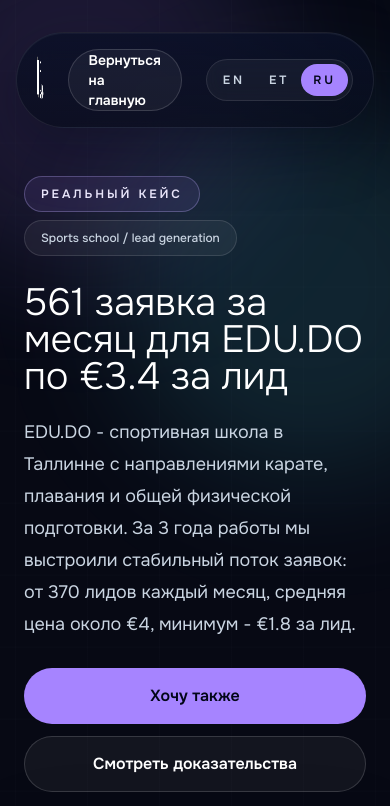
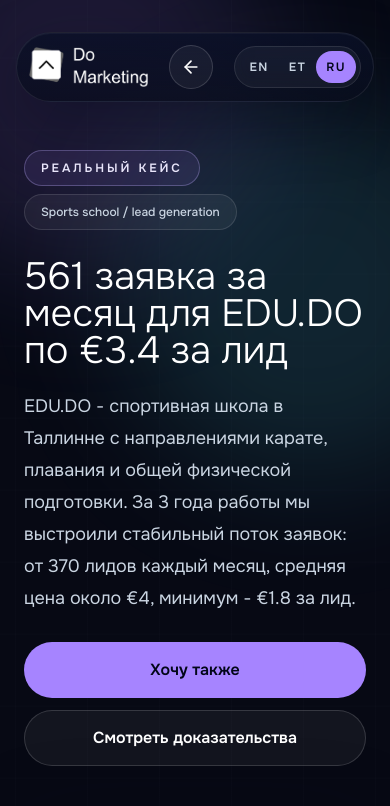
Before and after one commit to ignatevako-ko/site, a Next.js app: page /cases/edu-do in a window 390 px wide. Shown: the top 806 px of the page. Built offline with nearby package versions, Linux system fonts and the light colour scheme.

Commit message:
Fix EDU.DO mobile header

```diff
--- a/src/app/cases/edu-do/page.tsx
+++ b/src/app/cases/edu-do/page.tsx
@@ -2,7 +2,6 @@ import type { Metadata } from "next";
 import Image from "next/image";
 import Link from "next/link";
 import type { ReactNode } from "react";
-import { BrandLogo } from "@/components/brand-logo";
 import { SiteFooter } from "@/components/site-footer";
 import { siteContent } from "@/data/site-content";
 
@@ -224,16 +223,38 @@ export default function EduDoCasePage() {
 
       <div className="relative z-10 mx-auto w-full max-w-7xl px-6 py-8 lg:px-10">
         <header className="sticky top-0 z-50 -mx-2 px-0 pt-0">
-          <div className="glass-shell mx-auto flex w-full max-w-7xl items-center justify-between gap-6 rounded-full px-5 py-4 lg:px-8">
-            <Link href="/ru" aria-label="Do.Marketing home">
-              <BrandLogo compact />
+          <div className="glass-shell mx-auto flex w-full max-w-7xl items-center justify-between gap-2 rounded-full px-3 py-3 sm:gap-4 sm:px-5 lg:gap-6 lg:px-8 lg:py-4">
+            <Link href="/ru" aria-label="Do.Marketing home" className="shrink-0">
+              <Image
+                src="/brand/logo-white-site-cropped.png"
+                alt="Do.Marketing"
+                width={165}
+                height={55}
+                priority
+                className="block h-10 w-auto sm:h-12 lg:h-[3.375rem]"
+                sizes="(max-width: 640px) 124px, 165px"
+              />
             </Link>
 
             <Link
               href="/ru"
-              className="inline-flex min-h-11 items-center justify-center rounded-full border border-white/15 bg-white/5 px-5 text-sm font-semibold text-white transition hover:border-violet-300/60 hover:bg-white/10"
+              aria-label="Вернуться на главную"
+              title="Вернуться на главную"
+              className="inline-flex h-11 w-11 shrink-0 items-center justify-center rounded-full border border-white/15 bg-white/5 text-white transition hover:border-violet-300/60 hover:bg-white/10"
             >
-              Вернуться на главную
+              <svg
+                aria-hidden="true"
+                viewBox="0 0 24 24"
+                className="h-5 w-5"
+                fill="none"
+                stroke="currentColor"
+                strokeWidth="2"
+                strokeLinecap="round"
+                strokeLinejoin="round"
+              >
+                <path d="M19 12H5" />
+                <path d="M12 19l-7-7 7-7" />
+              </svg>
             </Link>
 
             <nav className="hidden items-center gap-8 md:flex">
@@ -270,14 +291,14 @@ export default function EduDoCasePage() {
                 </a>
               </div>
 
-              <div className="inline-flex rounded-full border border-white/10 bg-white/5 p-1 backdrop-blur" aria-label="Language switcher" role="group">
-                <Link className="rounded-full px-3 py-2 text-xs font-semibold tracking-[0.24em] text-slate-300 transition hover:text-white" href="/en">
+              <div className="inline-flex shrink-0 rounded-full border border-white/10 bg-white/5 p-1 backdrop-blur" aria-label="Language switcher" role="group">
+                <Link className="rounded-full px-2.5 py-2 text-xs font-semibold tracking-[0.12em] text-slate-300 transition hover:text-white sm:px-3 sm:tracking-[0.24em]" href="/en">
                   EN
                 </Link>
-                <Link className="rounded-full px-3 py-2 text-xs font-semibold tracking-[0.24em] text-slate-300 transition hover:text-white" href="/et">
+                <Link className="rounded-full px-2.5 py-2 text-xs font-semibold tracking-[0.12em] text-slate-300 transition hover:text-white sm:px-3 sm:tracking-[0.24em]" href="/et">
                   ET
                 </Link>
-                <Link className="rounded-full bg-violet-400 px-3 py-2 text-xs font-semibold tracking-[0.24em] text-slate-950 transition" aria-current="page" href="/ru">
+                <Link className="rounded-full bg-violet-400 px-2.5 py-2 text-xs font-semibold tracking-[0.12em] text-slate-950 transition sm:px-3 sm:tracking-[0.24em]" aria-current="page" href="/ru">
                   RU
                 </Link>
               </div>
```
